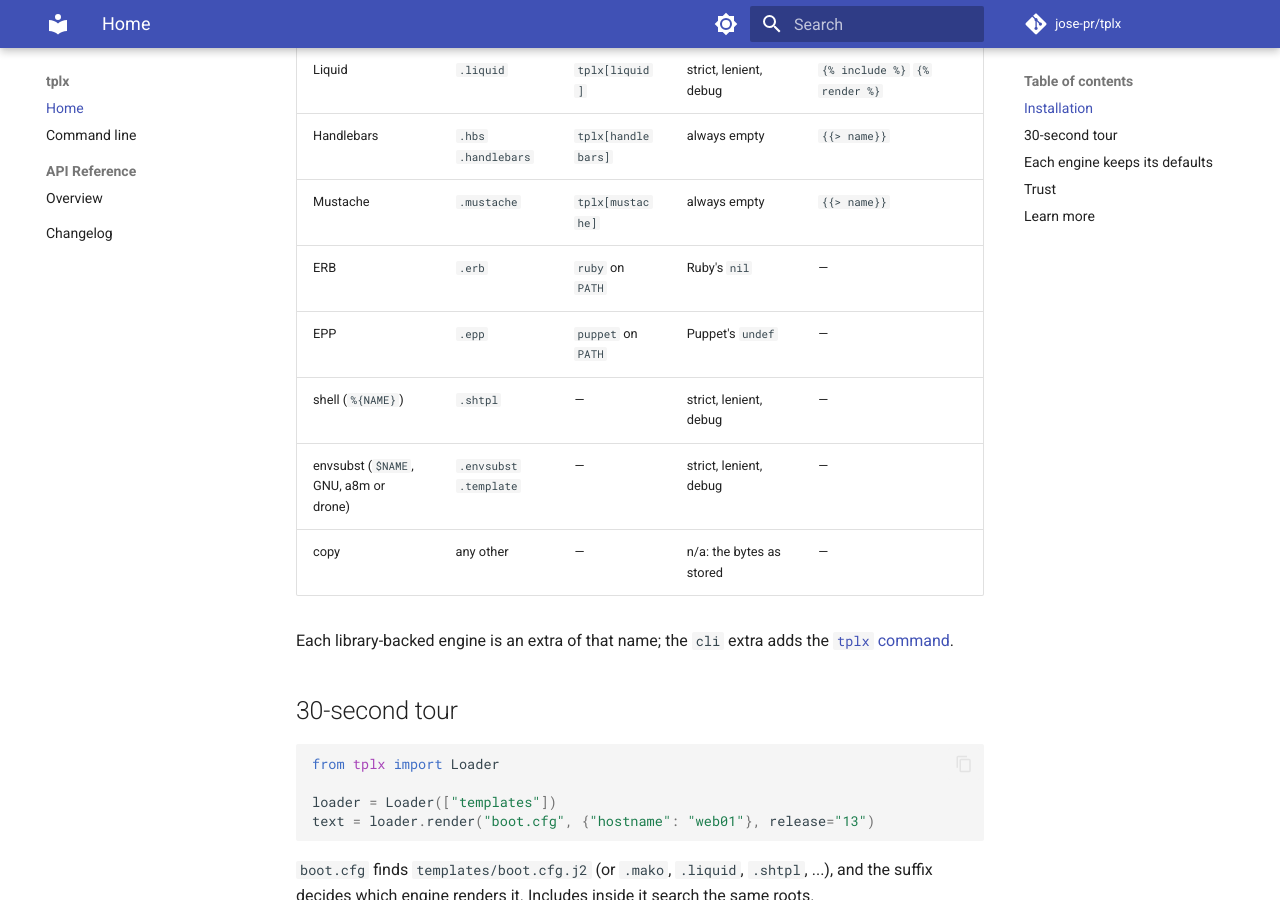
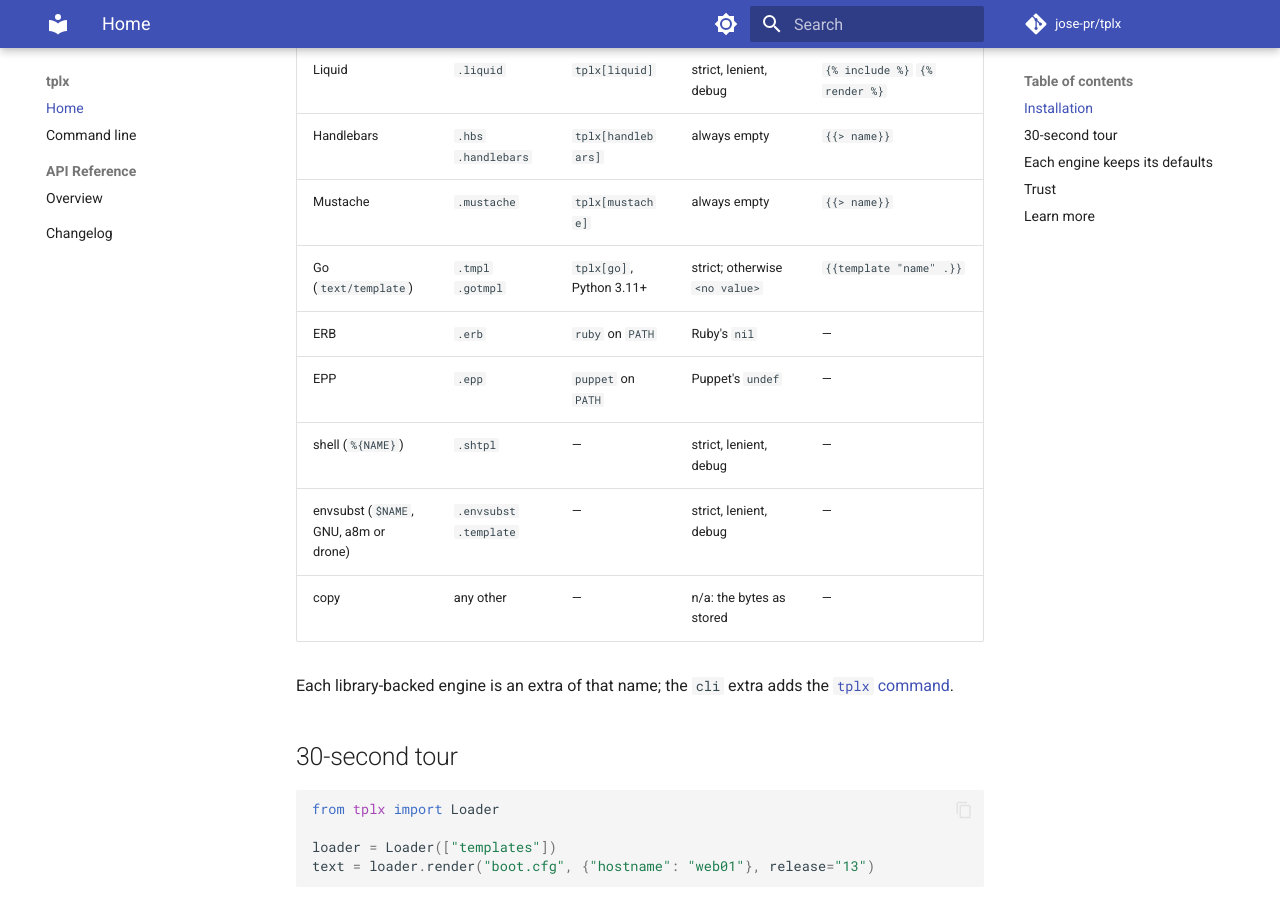
Before and after one commit to jose-pr/tplx, an MkDocs documentation site: the page built from docs/index.md, in a window 1280 px wide and 900 px high, scrolled down 595 px. Built offline with MkDocs 1.6.1 and Material for MkDocs 9.7.7, drawn with Linux system fonts in a browser that asks for light colours; comment, search, counter and statistics services are not loaded.

Commit message:
docs: the Go template engine

```diff
--- a/docs/index.md
+++ b/docs/index.md
@@ -17,6 +17,7 @@
 | Liquid | `.liquid` | `tplx[liquid]` | strict, lenient, debug | `{% include %}` `{% render %}` |
 | Handlebars | `.hbs` `.handlebars` | `tplx[handlebars]` | always empty | `{{> name}}` |
 | Mustache | `.mustache` | `tplx[mustache]` | always empty | `{{> name}}` |
+| Go (`text/template`) | `.tmpl` `.gotmpl` | `tplx[go]`, Python 3.11+ | strict; otherwise `<no value>` | `{{template "name" .}}` |
 | ERB | `.erb` | `ruby` on `PATH` | Ruby's `nil` | — |
 | EPP | `.epp` | `puppet` on `PATH` | Puppet's `undef` | — |
 | shell (`%{NAME}`) | `.shtpl` | — | strict, lenient, debug | — |
```
Also changed, not shown: README.md (+2 -1 lines).
